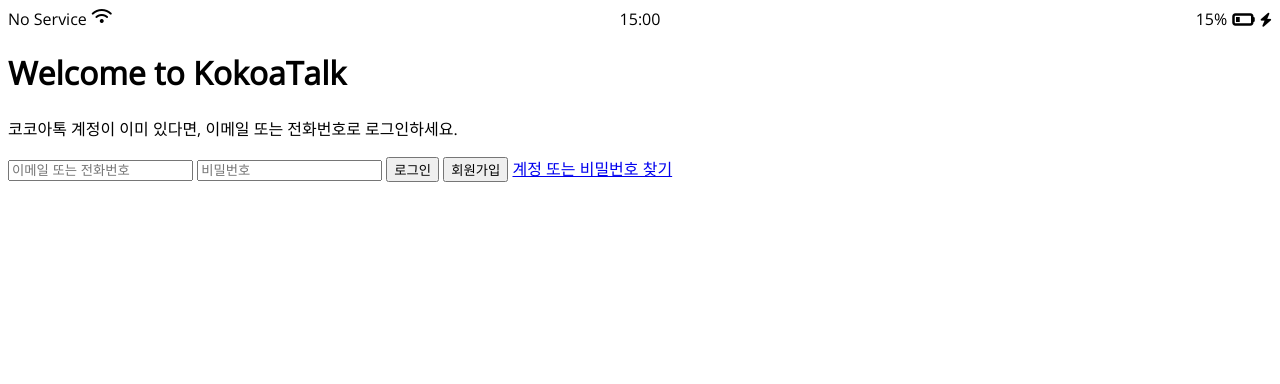
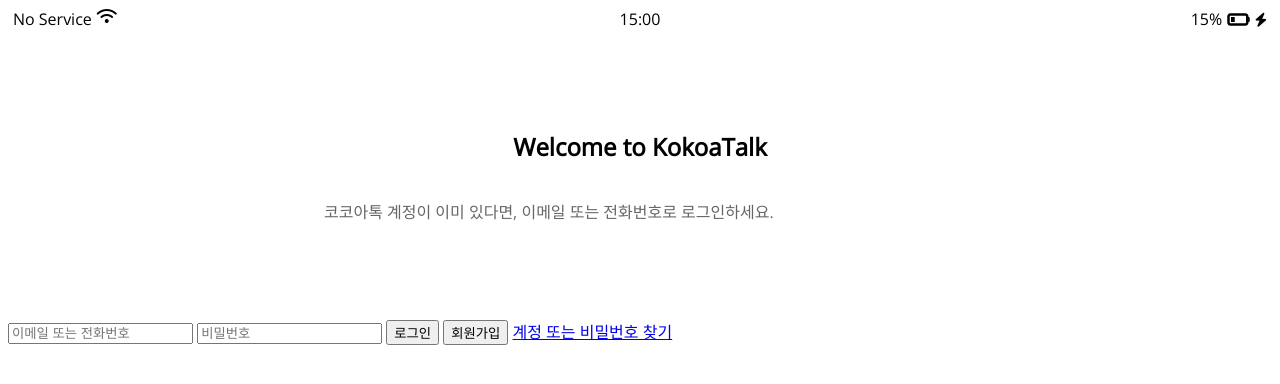
Before and after one commit to YunBom/kakao-clone, a plain HTML site: page index.html in a window 1280 px wide. Drawn offline with nearby package versions, Linux system fonts and the light colour scheme.

Commit message:
style css에서 상태바css 분리
상태바 스타일링

```diff
--- /dev/null
+++ b/CSS/reset.css
@@ -0,0 +1,48 @@
+/* http://meyerweb.com/eric/tools/css/reset/
+   v2.0 | 20110126
+   License: none (public domain)
+*/
+
+html, body, div, span, applet, object, iframe,
+h1, h2, h3, h4, h5, h6, p, blockquote, pre,
+a, abbr, acronym, address, big, cite, code,
+del, dfn, em, img, ins, kbd, q, s, samp,
+small, strike, strong, sub, sup, tt, var,
+b, u, i, center,
+dl, dt, dd, ol, ul, li,
+fieldset, form, label, legend,
+table, caption, tbody, tfoot, thead, tr, th, td,
+article, aside, canvas, details, embed,
+figure, figcaption, footer, header, hgroup,
+menu, nav, output, ruby, section, summary,
+time, mark, audio, video {
+	margin: 0;
+	padding: 0;
+	border: 0;
+	font-size: 100%;
+	font: inherit;
+	vertical-align: baseline;
+}
+/* HTML5 display-role reset for older browsers */
+article, aside, details, figcaption, figure,
+footer, header, hgroup, menu, nav, section {
+	display: block;
+}
+body {
+	line-height: 1;
+}
+ol, ul {
+	list-style: none;
+}
+blockquote, q {
+	quotes: none;
+}
+blockquote:before, blockquote:after,
+q:before, q:after {
+	content: '';
+	content: none;
+}
+table {
+	border-collapse: collapse;
+	border-spacing: 0;
+}
--- /dev/null
+++ b/CSS/status-bar.css
@@ -0,0 +1,29 @@
+
+.status-bar {
+    display:flex;
+    justify-content: space-between;
+    margin: 5px 5px;
+}
+.status-bar__column {
+    width:33%;
+}
+
+.status-bar__column:first-child {
+    display:flex;
+}
+.status-bar__column:first-child span {
+    margin-right: 5px;
+}
+.status-bar__column:nth-child(2) {
+    display: flex;
+    justify-content: center;
+}
+.status-bar__column:last-child {
+    display:flex;
+    justify-content:flex-end;
+    align-items: center;
+}
+
+.status-bar__column .fa-battery-quarter {
+    margin:0px 5px;
+}
--- a/CSS/style.css
+++ b/CSS/style.css
@@ -1,32 +1,25 @@
 @import url('https://fonts.googleapis.com/css2?family=Open+Sans&display=swap');
+@import "status-bar.css"; /*상태바 스타일*/
+
 body {
     font-family: 'Open Sans', sans-serif;
 }
 
-.status-bar {
+
+.Welcome-header {
+    margin-top: 80px;
+    margin-bottom: 80px;
     display:flex;
-    justify-content: space-between;
-}
-.status-bar__column {
-    width:33%;
-}
-
-.status-bar__column:first-child {
-    display:flex;
-}
-.status-bar__column:first-child span {
-    margin-right: 5px;
-}
-.status-bar__column:nth-child(2) {
-    display: flex;
-    justify-content: center;
-}
-.status-bar__column:last-child {
-    display:flex;
-    justify-content:flex-end;
+    text-align: center;
+    flex-direction: column;
     align-items: center;
 }
-
-.status-bar__column .fa-battery-quarter {
-    margin:0px 5px;
+.Welcome-header__title {
+    margin-bottom:20px;
 }
+.Welcome-header__text {
+    display:flex;
+    text-align: center;
+    width: 50%;
+    opacity:0.6;
+}
--- a/index.html
+++ b/index.html
@@ -27,8 +27,8 @@
 
 
     <header class="Welcome-header">
-        <h1 class="Welcome_header__title"> Welcome to KokoaTalk </h1>
-        <p class="Welcome_header__text">
+        <h2 class="Welcome-header__title"> Welcome to KokoaTalk </h2>
+        <p class="Welcome-header__text">
             코코아톡 계정이 이미 있다면, 이메일 또는 전화번호로 로그인하세요.
         </p>
     </header>
@@ -41,7 +41,6 @@
         <a href="#">계정 또는 비밀번호 찾기</a>
     </form>
 
-
     <script src="https://kit.fontawesome.com/c2295807e7.js" crossorigin="anonymous"></script>
 
   </body>
```
